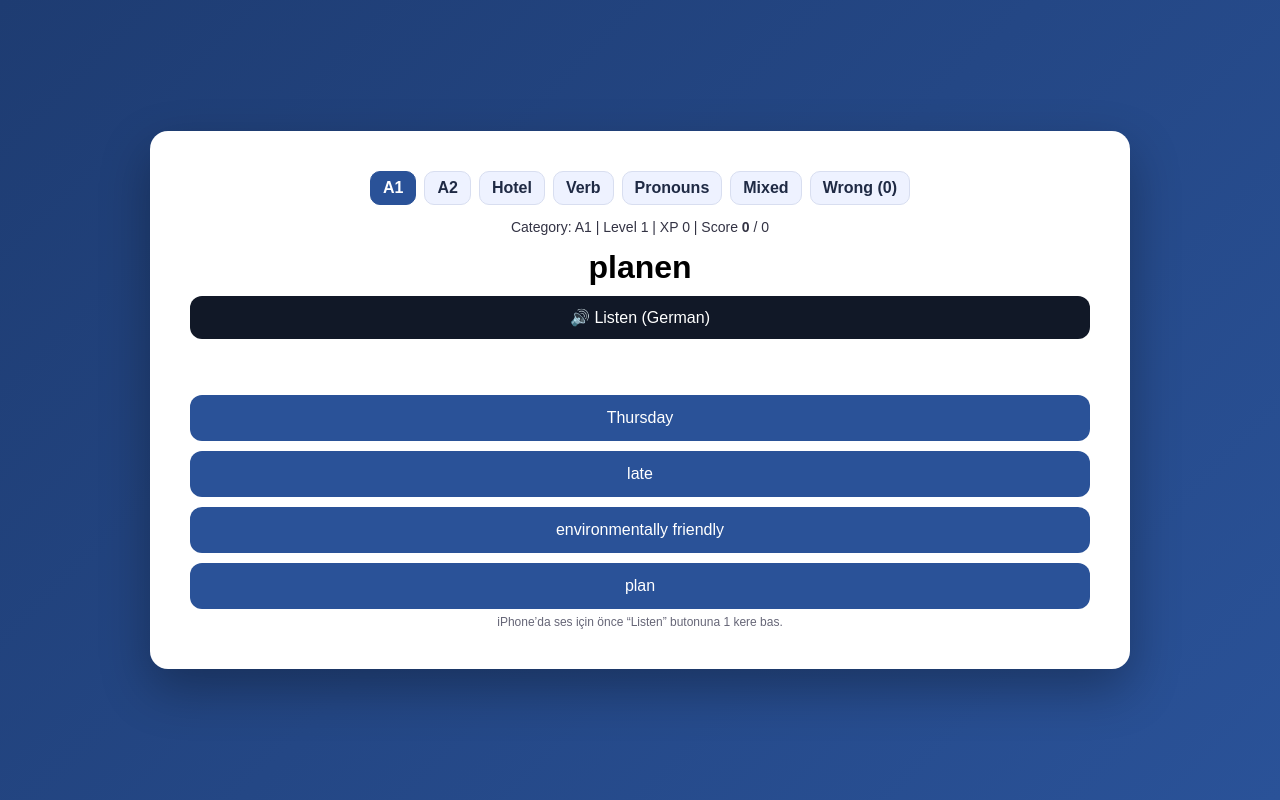
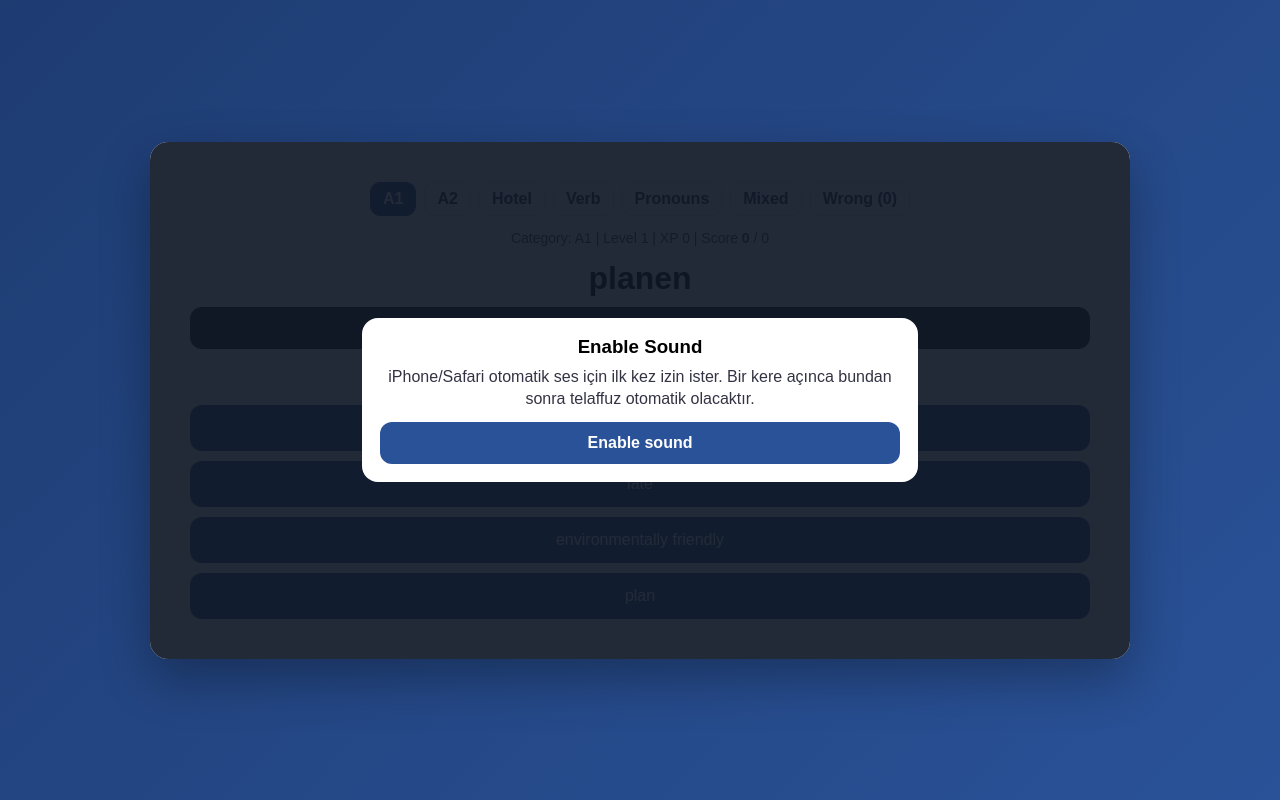
Before and after one commit to fbaykusak7-cyber/deutsch-quiz, a Flask app: page / in a window 1280 px wide. Run offline with Flask 3, Linux system fonts and the light colour scheme.

Commit message:
sound: auto german tts + correct/wrong sound + no emoji

```diff
--- a/templates/index.html
+++ b/templates/index.html
@@ -24,6 +24,8 @@
     border-radius:18px;
     box-shadow:0 20px 50px rgba(0,0,0,0.30);
     text-align:center;
+    position:relative;
+    overflow:hidden;
   }
 
   @media(min-width:900px){
@@ -122,10 +124,37 @@
   .correct{ color:#16a34a; }
   .wrong{ color:#dc2626; }
 
-  .hint{
-    font-size:12px;
-    color:#667;
-    margin-top:6px;
+  /* iPhone ilk izin katmanı */
+  .soundgate{
+    position:absolute;
+    inset:0;
+    background:rgba(17,24,39,0.92);
+    display:none;
+    align-items:center;
+    justify-content:center;
+    padding:18px;
+  }
+  .soundgate.show{ display:flex; }
+  .soundbox{
+    background:#fff;
+    border-radius:16px;
+    padding:18px;
+    max-width:520px;
+    width:100%;
+    text-align:center;
+  }
+  .soundbox h3{ margin:0 0 8px 0; }
+  .soundbox p{ margin:0 0 12px 0; color:#334; line-height:1.35; }
+  .enablebtn{
+    width:100%;
+    padding:12px;
+    border:none;
+    border-radius:12px;
+    background:#2a5298;
+    color:#fff;
+    font-size:16px;
+    font-weight:800;
+    cursor:pointer;
   }
 </style>
 </head>
@@ -152,7 +181,7 @@
 
   <div id="word">{{german}}</div>
 
-  <button class="listen" id="listenBtn">🔊 Listen (German)</button>
+  <button class="listen" id="listenBtn">Listen (German)</button>
 
   <div id="fb" class="feedback"></div>
 
@@ -162,74 +191,172 @@
     {% endfor %}
   </form>
 
-  <div class="hint">iPhone’da ses için önce “Listen” butonuna 1 kere bas.</div>
+  <!-- iPhone/Safari sound gate (1 kere aç, sonra otomatik) -->
+  <div id="soundGate" class="soundgate">
+    <div class="soundbox">
+      <h3>Enable Sound</h3>
+      <p>iPhone/Safari otomatik ses için ilk kez izin ister. Bir kere açınca bundan sonra telaffuz otomatik olacaktır.</p>
+      <button id="enableSoundBtn" class="enablebtn">Enable sound</button>
+    </div>
+  </div>
 
 </div>
 
 <script>
-  // --------- German TTS (reliable selection) ----------
-  let preferredGermanVoice = null;
+/* =========================
+   1) SOUND UNLOCK (iPhone)
+   ========================= */
 
-  function pickGermanVoice(){
-    const voices = window.speechSynthesis ? speechSynthesis.getVoices() : [];
-    preferredGermanVoice =
-      voices.find(v => (v.lang || "").toLowerCase().startsWith("de") && /google|enhanced|premium/i.test(v.name || "")) ||
-      voices.find(v => (v.lang || "").toLowerCase().startsWith("de")) ||
+let soundEnabled = localStorage.getItem("soundEnabled") === "1";
+const soundGate = document.getElementById("soundGate");
+const enableSoundBtn = document.getElementById("enableSoundBtn");
+
+function unlockAudioContextOnce(){
+  // iOS için AudioContext başlat
+  try{
+    const ctx = new (window.AudioContext || window.webkitAudioContext)();
+    ctx.resume();
+    const o = ctx.createOscillator();
+    const g = ctx.createGain();
+    g.gain.value = 0;
+    o.connect(g); g.connect(ctx.destination);
+    o.start(); o.stop(ctx.currentTime + 0.01);
+  }catch(e){}
+}
+
+function enableSound(){
+  soundEnabled = true;
+  localStorage.setItem("soundEnabled","1");
+  soundGate.classList.remove("show");
+  unlockAudioContextOnce();
+  // Açınca hemen kelimeyi otomatik oku
+  autoSpeakCurrentWord();
+}
+
+if(!soundEnabled){
+  soundGate.classList.add("show");
+}
+
+enableSoundBtn.addEventListener("click", function(e){
+  e.preventDefault();
+  enableSound();
+});
+
+/* =========================
+   2) BEST GERMAN VOICE PICK
+   ========================= */
+
+let bestGermanVoice = null;
+
+function pickBestGermanVoice(){
+  if(!('speechSynthesis' in window)) return;
+  const voices = speechSynthesis.getVoices();
+  if(!voices || !voices.length) return;
+
+  // "de" + en iyi isimleri öncele
+  bestGermanVoice =
+    voices.find(v => v.lang && v.lang.toLowerCase().startsWith("de") && /premium|enhanced|google|natural/i.test(v.name || "")) ||
+    voices.find(v => v.lang && v.lang.toLowerCase().startsWith("de") && /siri|anna|markus|helena/i.test(v.name || "")) ||
+    voices.find(v => v.lang && v.lang.toLowerCase().startsWith("de")) ||
     null;
 }
 
-  if ('speechSynthesis' in window) {
-    pickGermanVoice();
-    speechSynthesis.onvoiceschanged = pickGermanVoice;
+if('speechSynthesis' in window){
+  pickBestGermanVoice();
+  speechSynthesis.onvoiceschanged = pickBestGermanVoice;
 }
 
+/* =========================
+   3) GERMAN TTS (AUTO + BTN)
+   ========================= */
+
 function speakGerman(text){
-    if (!('speechSynthesis' in window)) return;
+  if(!soundEnabled) return;
+  if(!('speechSynthesis' in window)) return;
+
+  pickBestGermanVoice(); // her seferinde şansını artır
+
   speechSynthesis.cancel();
   const u = new SpeechSynthesisUtterance(text);
   u.lang = "de-DE";
   u.rate = 0.9;
-    if (preferredGermanVoice) u.voice = preferredGermanVoice;
+  u.pitch = 1;
+  if(bestGermanVoice) u.voice = bestGermanVoice;
   speechSynthesis.speak(u);
 }
 
-  // --------- Sound enable + Correct/Wrong sounds ----------
-  // iPhone autoplay kısıtı var. Kullanıcı 1 kere Listen'a basınca sesler garanti.
-  let soundEnabled = localStorage.getItem("soundEnabled") === "1";
+function autoSpeakCurrentWord(){
+  const text = document.getElementById("word").innerText;
+  // küçük gecikme iOS için daha stabil
+  setTimeout(()=>speakGerman(text), 250);
+}
 
-  function enableSound(){
-    soundEnabled = true;
-    localStorage.setItem("soundEnabled","1");
+document.getElementById("listenBtn").addEventListener("click", function(){
+  if(!soundEnabled){
+    soundGate.classList.add("show");
+    return;
   }
+  unlockAudioContextOnce();
+  autoSpeakCurrentWord();
+});
+
+/* =========================
+   4) CORRECT / WRONG SOUNDS
+   (WebAudio - modern)
+   ========================= */
 
 function playCorrect(){
   if(!soundEnabled) return;
-    const a = new Audio("https://actions.google.com/sounds/v1/cartoon/clang_and_wobble.ogg");
-    a.play().catch(()=>{});
+  try{
+    const ctx = new (window.AudioContext || window.webkitAudioContext)();
+    const o = ctx.createOscillator();
+    const g = ctx.createGain();
+    o.type = "triangle";
+    o.frequency.setValueAtTime(880, ctx.currentTime);
+    o.frequency.exponentialRampToValueAtTime(1320, ctx.currentTime + 0.12);
+    g.gain.setValueAtTime(0.001, ctx.currentTime);
+    g.gain.exponentialRampToValueAtTime(0.35, ctx.currentTime + 0.02);
+    g.gain.exponentialRampToValueAtTime(0.001, ctx.currentTime + 0.18);
+    o.connect(g); g.connect(ctx.destination);
+    o.start();
+    o.stop(ctx.currentTime + 0.20);
+  }catch(e){}
 }
 
 function playWrong(){
   if(!soundEnabled) return;
-    const a = new Audio("https://actions.google.com/sounds/v1/cartoon/wood_plank_flicks.ogg");
-    a.play().catch(()=>{});
+  try{
+    const ctx = new (window.AudioContext || window.webkitAudioContext)();
+    const o = ctx.createOscillator();
+    const g = ctx.createGain();
+    o.type = "sawtooth";
+    o.frequency.setValueAtTime(220, ctx.currentTime);
+    o.frequency.exponentialRampToValueAtTime(120, ctx.currentTime + 0.18);
+    g.gain.setValueAtTime(0.001, ctx.currentTime);
+    g.gain.exponentialRampToValueAtTime(0.35, ctx.currentTime + 0.02);
+    g.gain.exponentialRampToValueAtTime(0.001, ctx.currentTime + 0.24);
+    o.connect(g); g.connect(ctx.destination);
+    o.start();
+    o.stop(ctx.currentTime + 0.25);
+  }catch(e){}
 }
 
-  // Listen button
-  document.getElementById("listenBtn").addEventListener("click", () => {
-    enableSound();
-    speakGerman(document.getElementById("word").innerText);
-  });
+/* =========================
+   5) FEEDBACK (NO EMOJI)
+   + ANIMATION
+   ========================= */
 
-  // --------- Feedback + animation ----------
 window.addEventListener("load", () => {
-    // voices init (iOS)
-    if ('speechSynthesis' in window) { speechSynthesis.getVoices(); }
+  // iOS voice list init
+  if('speechSynthesis' in window){
+    speechSynthesis.getVoices();
+  }
 
   const fb = "{{feedback}}";
   const fbEl = document.getElementById("fb");
 
   if (fb === "correct") {
-      fbEl.textContent = "Correct ✅";
+    fbEl.textContent = "Correct";
     fbEl.className = "feedback correct";
     playCorrect();
 
@@ -237,13 +364,20 @@
     scoreEl.classList.add("bounce");
     setTimeout(()=>scoreEl.classList.remove("bounce"), 400);
   } else if (fb === "wrong") {
-      fbEl.textContent = "Wrong ❌";
+    fbEl.textContent = "Wrong";
     fbEl.className = "feedback wrong";
     playWrong();
   } else {
     fbEl.textContent = "";
   }
+
+  // Otomatik telaffuz (ses açık ise)
+  if(soundEnabled){
+    unlockAudioContextOnce();
+    autoSpeakCurrentWord();
+  }
 });
 </script>
+
 </body>
 </html>
```
Lines whose indentation alone changed are shown as unchanged.
